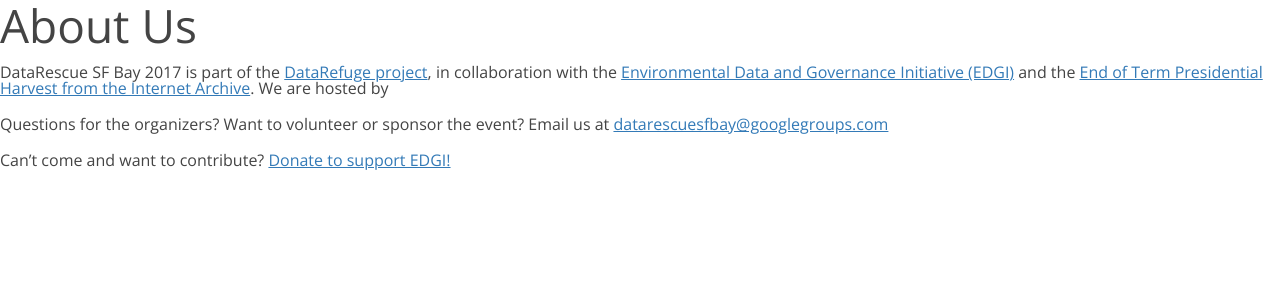
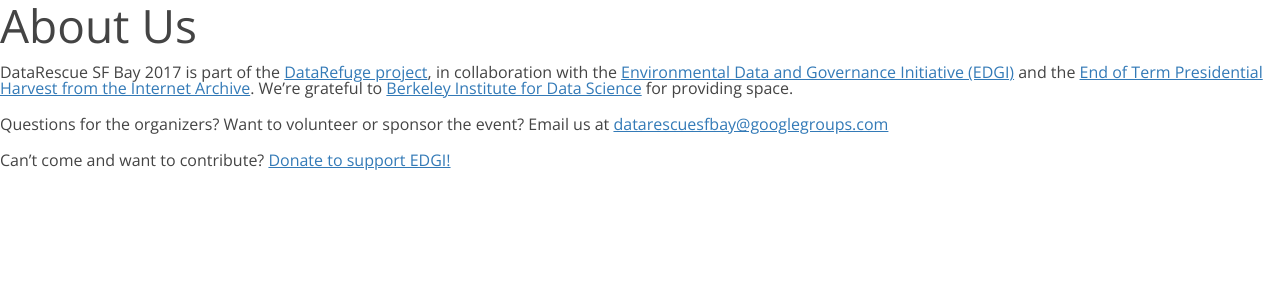
Before and after one commit to suchthis/DataRescueSFBay.github.io, a Jekyll site: the page built from 2016/_posts/2014-01-10-about.md, in a window 1280 px wide. Shown: the top 300 px of the page. Built offline with Jekyll 4.4.1, drawn with Linux system fonts in a browser that asks for light colours; nearby versions of some CDN libraries; our own code applies the rules of GitHub Pages for plain Markdown files.

Commit message:
Update 2014-01-10-about.md

```diff
--- a/2016/_posts/2014-01-10-about.md
+++ b/2016/_posts/2014-01-10-about.md
@@ -7,7 +7,7 @@
 
 # About Us
 
-DataRescue SF Bay 2017 is part of the [DataRefuge project](http://www.ppehlab.org/datarefuge), in collaboration with the [Environmental Data and Governance Initiative (EDGI)](https://envirodatagov.org/) and the [End of Term Presidential Harvest from the Internet Archive](http://eotarchive.cdlib.org/). We are hosted by
+DataRescue SF Bay 2017 is part of the [DataRefuge project](http://www.ppehlab.org/datarefuge), in collaboration with the [Environmental Data and Governance Initiative (EDGI)](https://envirodatagov.org/) and the [End of Term Presidential Harvest from the Internet Archive](http://eotarchive.cdlib.org/). We're grateful to [Berkeley Institute for Data Science](https://bids.berkeley.edu/) for providing space.
 
 Questions for the organizers? Want to volunteer or sponsor the event? Email us at [datarescuesfbay@googlegroups.com](mailto:datarescuesfbay@googlegroups.com)
 
```
